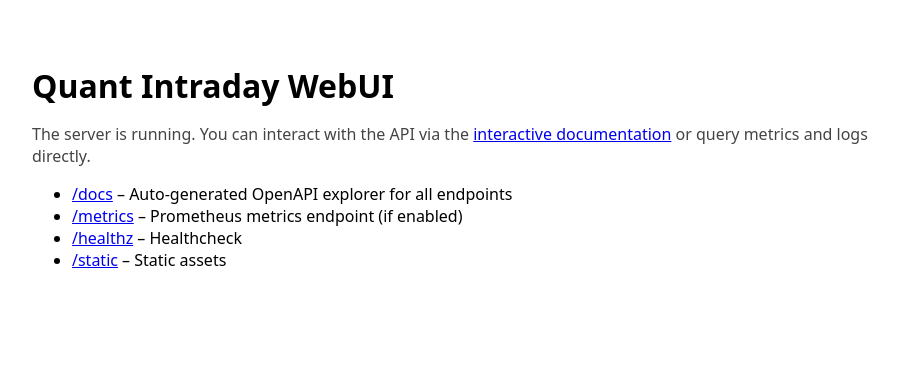
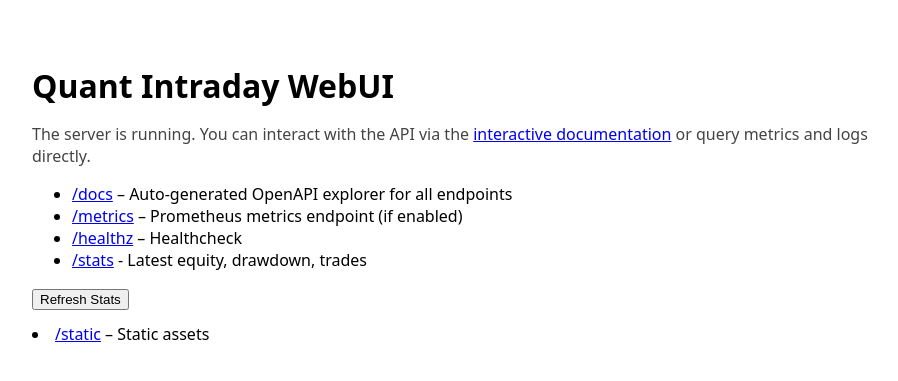
Before and after one commit to ArbifyFun/quant-intraday, a FastAPI app: page / in a window 1280 px wide. Shown: the top 381 px of the page, without its empty margins (178-1076 px from the left). Run offline with FastAPI, Linux system fonts and the light colour scheme.

Commit message:
feat: enhance index.html with stats UI

```diff
--- a/quant_intraday/webui/templates/index.html
+++ b/quant_intraday/webui/templates/index.html
@@ -14,6 +14,22 @@
       <li><a href="/docs">/docs</a> – Auto‑generated OpenAPI explorer for all endpoints</li>
       <li><a href="/metrics">/metrics</a> – Prometheus metrics endpoint (if enabled)</li>
       <li><a href="/healthz">/healthz</a> – Healthcheck</li>
+          <li><a href="/stats">/stats</a> - Latest equity, drawdown, trades</li>
+    </ul>
+    <button id="refresh-stats">Refresh Stats</button>
+    <pre id="stats-output"></pre>
+    <script>
+    async function refreshStats() {
+      try {
+        const res = await fetch('/stats');
+        const data = await res.json();
+        document.getElementById('stats-output').textContent = JSON.stringify(data, null, 2);
+      } catch (err) {
+        document.getElementById('stats-output').textContent = 'Error fetching stats: ' + err;
+      }
+    }
+    document.getElementById('refresh-stats').addEventListener('click', refreshStats);
+    </script>
       <li><a href="/static">/static</a> – Static assets</li>
     </ul>
   </div>
```
